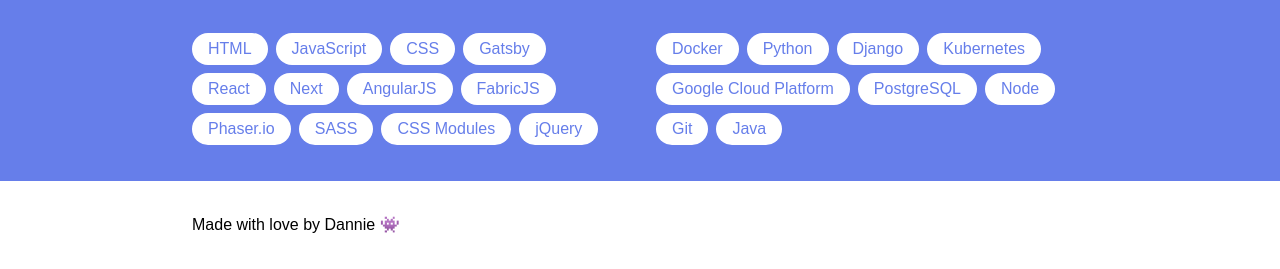
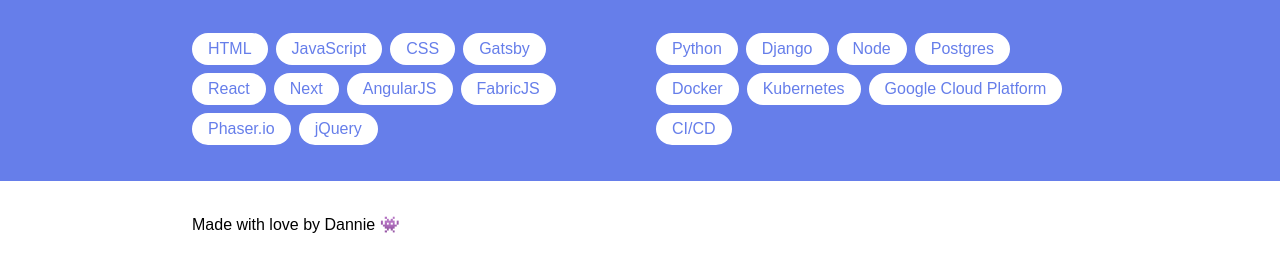
Before and after one commit to kaishin/danniehakansson.com, a Gatsby site: page / in a window 1280 px wide. Shown: the part 620-889 px from the top of the page. Built offline with nearby package versions, Linux system fonts and the light colour scheme; Gatsby itself is replaced by a stand-in of ours.

Commit message:
Updated skills

```diff
--- a/src/pages/index.js
+++ b/src/pages/index.js
@@ -17,21 +17,18 @@
   "AngularJS",
   "FabricJS",
   "Phaser.io",
-  "SASS",
-  "CSS Modules",
   "jQuery",
 ]
 
 const backendSkills = [
-  "Docker",
   "Python",
   "Django",
+  "Node",
+  "Postgres",
+  "Docker",
   "Kubernetes",
   "Google Cloud Platform",
-  "PostgreSQL",
-  "Node",
-  "Git",
-  "Java",
+  "CI/CD"
 ]
 
 const IndexPage = () => {
```
